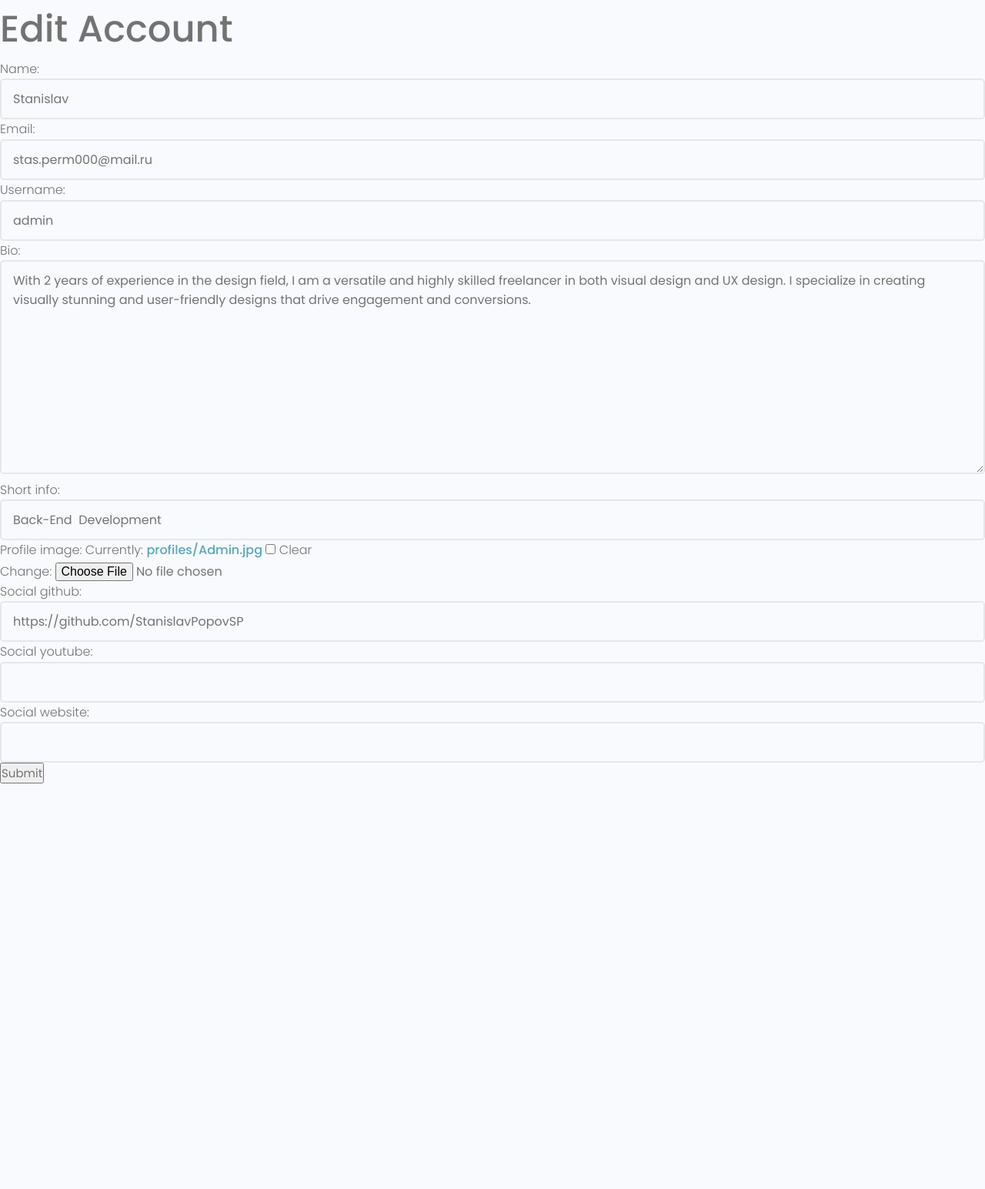
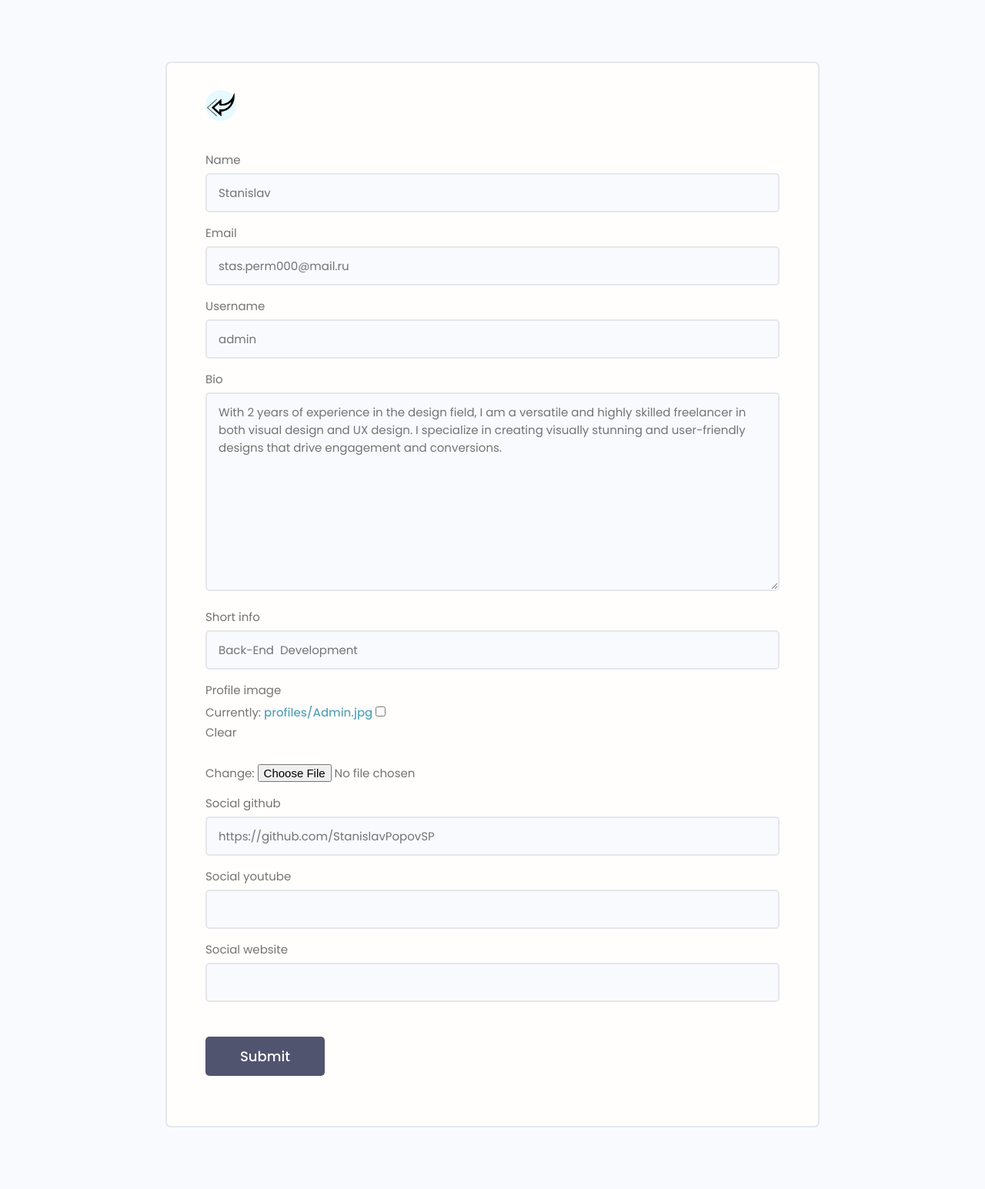
Before and after one commit to StanislavPopovSP/Django_fourth_project, a Django app: page /edit-account/ in a window 1280 px wide. Shown: the part 77-1622 px from the top of the page at 77% size. Before the commit the page ends 1095 px from the top, so only its background shows below. Run offline with Django 4.2, Linux system fonts and the light colour scheme; a user stored in the database is signed in; data comes from the database, SQL or seed files in the repository; some libraries are stand-ins or nearby versions.

Commit message:
Подключил шаблон готовой формы, для изменения данных профиля.

```diff
--- a/devsearch/users/templates/users/profile_form.html
+++ b/devsearch/users/templates/users/profile_form.html
@@ -1,13 +1,27 @@
 <!-- Форма для обновления данных пользователя -->
 {% extends 'projects/base.html' %}
 {% block content %}
+{% load static %}
 
-<h1>Edit Account</h1>
+<main class="formPage my-xl">
+    <div class="content-box">
+        <div class="formWrapper">
+            <a class="backButton" href="{% url 'account' %}"><img src="{% static 'images/left.png' %}" alt="left"></a>
+            <br>
 
-<form action="{% url 'edit-account' %}" method="post" enctype="multipart/form-data"> <!-- в html разметке у тега form, для загрузки файлов, данные в форму, есть специальный атрибут enctype="multipart/form-data". -->
-  {% csrf_token %}
-  {{ form.as_p }}
-  <input type="submit" value="Submit">
-</form>
+            <form class="form" method="POST" action="{% url 'edit-account' %}" enctype="multipart/form-data">
+                {% csrf_token %}
+                <!-- Input:Text -->
+                {% for field in form %}
+                <div class="form__field">
+                    <label for="formInput#text">{{ field.label }}</label>
+                    {{ field }}
+                </div>
+                {% endfor %}
+                <input class="btn btn--sub btn--lg  my-md" type="submit" value="Submit" />
+            </form>
+        </div>
+    </div>
+</main>
 
 {% endblock %}
```
